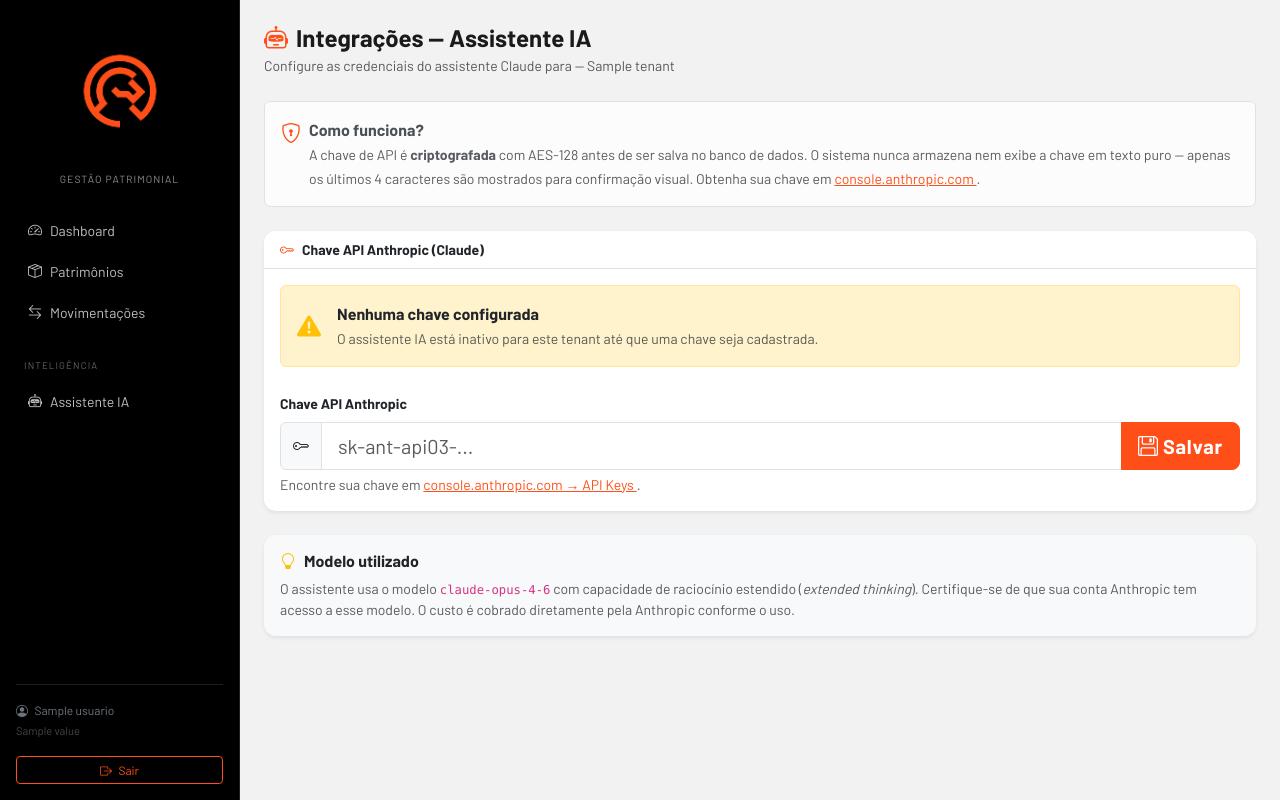
After one commit to fartech2025/POLSEC, a FastAPI app: template SISTEMA-PATRIMONIAL/backend/app/templates/admin/integracoes.html in a window 1280 px wide. The commit adds this page. Run offline with FastAPI, Linux system fonts and the light colour scheme; the template is opened without the code that fills it: most values are stand-ins (such as "Sample title", 1, 10 or a date in 2020).

Commit message:
feat: admin configura chave Claude via interface web
- services/config_service.py: TenantConfigService — armazena chave
  API por tenant no campo configuracoes (JSON) com criptografia Fernet
  (AES-128-CBC + HMAC-SHA256); nunca expõe plaintext ao frontend
- config.py: novo campo SECRET_KEY para cifra Fernet
- requirements.txt: cryptography>=42.0.0
- admin/integracoes GET+POST: formulário para salvar/substituir/remover
  chave; exibe versão mascarada sk-ant-••••...XXXX
- llm_service: chat_stream() aceita api_key opcional; recai em
  ANTHROPIC_API_KEY do .env se o tenant não configurou
- assistente: passa chave do tenant para chat_stream
- base.html: link 'Integrações IA' na sidebar (seção Sistema)

```diff
--- a/SISTEMA-PATRIMONIAL/backend/app/config.py
+++ b/SISTEMA-PATRIMONIAL/backend/app/config.py
@@ -25,6 +25,11 @@ class Settings(BaseSettings):
     # ── IA ───────────────────────────────────────────────────────────────────
     ANTHROPIC_API_KEY: str = ""
 
+    # ── Segurança ─────────────────────────────────────────────────────────────
+    # Chave Fernet para cifrar valores sensíveis armazenados no banco (ex: API keys de tenants).
+    # Gere com: python -c "from cryptography.fernet import Fernet; print(Fernet.generate_key().decode())"
+    SECRET_KEY: str = ""
+
     class Config:
         env_file = ".env"
         extra = "ignore"
--- a/SISTEMA-PATRIMONIAL/backend/app/routers/assistente.py
+++ b/SISTEMA-PATRIMONIAL/backend/app/routers/assistente.py
@@ -9,6 +9,7 @@ from sqlalchemy.orm import Session
 from app.database import get_db
 from app.models.tenant import Tenant
 from app.services.auth_service import get_tenant_atual, get_usuario_logado
+from app.services.config_service import TenantConfigService
 from app.services.llm_service import chat_stream
 
 router = APIRouter()
@@ -37,8 +38,11 @@ async def chat(
     body = await request.json()
     mensagens = body.get("mensagens", [])
 
+    svc = TenantConfigService(tenant)
+    api_key = svc.get_llm_api_key()  # None se não configurado → fallback em llm_service
+
     return StreamingResponse(
-        chat_stream(mensagens, db, tenant.id),
+        chat_stream(mensagens, db, tenant.id, api_key=api_key),
         media_type="text/event-stream",
         headers={
             "Cache-Control": "no-cache",
--- /dev/null
+++ b/SISTEMA-PATRIMONIAL/backend/app/templates/admin/integracoes.html
@@ -0,0 +1,152 @@
+{% extends "base.html" %}
+{% block title %}Integrações — Assistente IA{% endblock %}
+
+{% block content %}
+<div class="d-flex justify-content-between align-items-center mb-4">
+  <div>
+    <h4 class="mb-0 fw-bold">
+      <i class="bi bi-robot me-2 text-primary"></i>Integrações — Assistente IA
+    </h4>
+    <small class="text-muted">Configure as credenciais do assistente Claude para — {{ tenant.nome }}</small>
+  </div>
+</div>
+
+{# ── Alertas de retorno ── #}
+{% if msg == 'salvo' %}
+<div class="alert alert-success alert-dismissible fade show" role="alert">
+  <i class="bi bi-check-circle me-2"></i>Chave de API salva com sucesso. O assistente já está operacional.
+  <button type="button" class="btn-close" data-bs-dismiss="alert"></button>
+</div>
+{% elif msg == 'removido' %}
+<div class="alert alert-warning alert-dismissible fade show" role="alert">
+  <i class="bi bi-trash me-2"></i>Chave de API removida. O assistente usará a chave global (se configurada).
+  <button type="button" class="btn-close" data-bs-dismiss="alert"></button>
+</div>
+{% elif msg and msg.startswith('erro:') %}
+<div class="alert alert-danger alert-dismissible fade show" role="alert">
+  <i class="bi bi-exclamation-triangle me-2"></i><strong>Erro:</strong> {{ msg[5:] }}
+  <button type="button" class="btn-close" data-bs-dismiss="alert"></button>
+</div>
+{% endif %}
+
+{# ── Card informativo ── #}
+<div class="alert alert-light border mb-4">
+  <div class="row g-2 align-items-start">
+    <div class="col-auto">
+      <i class="bi bi-shield-lock text-primary fs-5"></i>
+    </div>
+    <div class="col">
+      <strong>Como funciona?</strong><br>
+      <span class="text-muted small">
+        A chave de API é <strong>criptografada</strong> com AES-128 antes de ser salva no banco de dados.
+        O sistema nunca armazena nem exibe a chave em texto puro — apenas os últimos 4 caracteres são mostrados
+        para confirmação visual. Obtenha sua chave em
+        <a href="https://console.anthropic.com/settings/keys" target="_blank" rel="noopener noreferrer">
+          console.anthropic.com
+        </a>.
+      </span>
+    </div>
+  </div>
+</div>
+
+{# ── Status atual ── #}
+<div class="card border-0 shadow-sm mb-4">
+  <div class="card-header bg-white border-bottom fw-semibold small">
+    <i class="bi bi-key me-2 text-primary"></i>Chave API Anthropic (Claude)
+  </div>
+  <div class="card-body">
+
+    {% if tem_chave %}
+    {# Chave já configurada — mostra mascarada + ações #}
+    <div class="d-flex align-items-center gap-3 mb-4 p-3 bg-success-subtle border border-success-subtle rounded">
+      <i class="bi bi-check-circle-fill text-success fs-4"></i>
+      <div>
+        <div class="fw-semibold text-success">Chave configurada</div>
+        <code class="text-muted small">{{ chave_mascarada }}</code>
+      </div>
+    </div>
+
+    {# Formulário: atualizar chave #}
+    <form method="POST" action="/admin/integracoes" class="mb-3">
+      <input type="hidden" name="acao" value="salvar">
+      <label class="form-label fw-semibold small">Substituir por uma nova chave</label>
+      <div class="input-group">
+        <span class="input-group-text"><i class="bi bi-key"></i></span>
+        <input
+          type="password"
+          name="api_key"
+          class="form-control"
+          placeholder="sk-ant-api03-..."
+          autocomplete="new-password"
+          required
+          minlength="20"
+        >
+        <button type="submit" class="btn btn-primary">
+          <i class="bi bi-floppy me-1"></i>Atualizar
+        </button>
+      </div>
+      <div class="form-text">A chave anterior será descartada imediatamente após salvar.</div>
+    </form>
+
+    {# Formulário: remover chave #}
+    <form method="POST" action="/admin/integracoes"
+          onsubmit="return confirm('Remover a chave API? O assistente perderá acesso ao Claude.')">
+      <input type="hidden" name="acao" value="remover">
+      <button type="submit" class="btn btn-sm btn-outline-danger">
+        <i class="bi bi-trash me-1"></i>Remover chave
+      </button>
+    </form>
+
+    {% else %}
+    {# Chave não configurada — formulário de cadastro inicial #}
+    <div class="d-flex align-items-center gap-3 mb-4 p-3 bg-warning-subtle border border-warning-subtle rounded">
+      <i class="bi bi-exclamation-triangle-fill text-warning fs-4"></i>
+      <div>
+        <div class="fw-semibold">Nenhuma chave configurada</div>
+        <span class="text-muted small">O assistente IA está inativo para este tenant até que uma chave seja cadastrada.</span>
+      </div>
+    </div>
+
+    <form method="POST" action="/admin/integracoes">
+      <input type="hidden" name="acao" value="salvar">
+      <label class="form-label fw-semibold small">Chave API Anthropic</label>
+      <div class="input-group">
+        <span class="input-group-text"><i class="bi bi-key"></i></span>
+        <input
+          type="password"
+          name="api_key"
+          class="form-control form-control-lg"
+          placeholder="sk-ant-api03-..."
+          autocomplete="new-password"
+          required
+          minlength="20"
+        >
+        <button type="submit" class="btn btn-primary btn-lg">
+          <i class="bi bi-floppy me-1"></i>Salvar
+        </button>
+      </div>
+      <div class="form-text">
+        Encontre sua chave em
+        <a href="https://console.anthropic.com/settings/keys" target="_blank" rel="noopener noreferrer">
+          console.anthropic.com → API Keys
+        </a>.
+      </div>
+    </form>
+    {% endif %}
+
+  </div>
+</div>
+
+{# ── Dica sobre models disponíveis ── #}
+<div class="card border-0 shadow-sm bg-light">
+  <div class="card-body">
+    <h6 class="fw-semibold mb-2"><i class="bi bi-lightbulb me-2 text-warning"></i>Modelo utilizado</h6>
+    <p class="text-muted small mb-0">
+      O assistente usa o modelo <code>claude-opus-4-6</code> com capacidade de raciocínio estendido
+      (<em>extended thinking</em>). Certifique-se de que sua conta Anthropic tem acesso a esse modelo.
+      O custo é cobrado diretamente pela Anthropic conforme o uso.
+    </p>
+  </div>
+</div>
+
+{% endblock %}
--- a/SISTEMA-PATRIMONIAL/backend/app/templates/base.html
+++ b/SISTEMA-PATRIMONIAL/backend/app/templates/base.html
@@ -75,6 +75,12 @@
           <i class="bi bi-person-lock me-2"></i><span>Acessos</span>
         </a>
       </li>
+      <li class="nav-item">
+        <a class="nav-link {% if request.url.path.startswith('/admin/integracoes') %}active{% endif %}"
+           href="/admin/integracoes">
+          <i class="bi bi-robot me-2"></i><span>Integrações IA</span>
+        </a>
+      </li>
       {% endif %}
 
       <!-- Seção Inteligência -->
--- a/SISTEMA-PATRIMONIAL/backend/requirements.txt
+++ b/SISTEMA-PATRIMONIAL/backend/requirements.txt
@@ -9,6 +9,7 @@ pydantic-settings==2.2.1
 pydantic[email]==2.7.1
 python-multipart==0.0.9
 jinja2==3.1.4
+cryptography>=42.0.0
 
 # Supabase (auth + db client)
 supabase>=2.4.0
```
Also changed, not shown: SISTEMA-PATRIMONIAL/backend/app/routers/admin.py (+61 -0 lines), SISTEMA-PATRIMONIAL/backend/app/services/config_service.py (added, +136 -0 lines), SISTEMA-PATRIMONIAL/backend/app/services/llm_service.py (+8 -2 lines).
